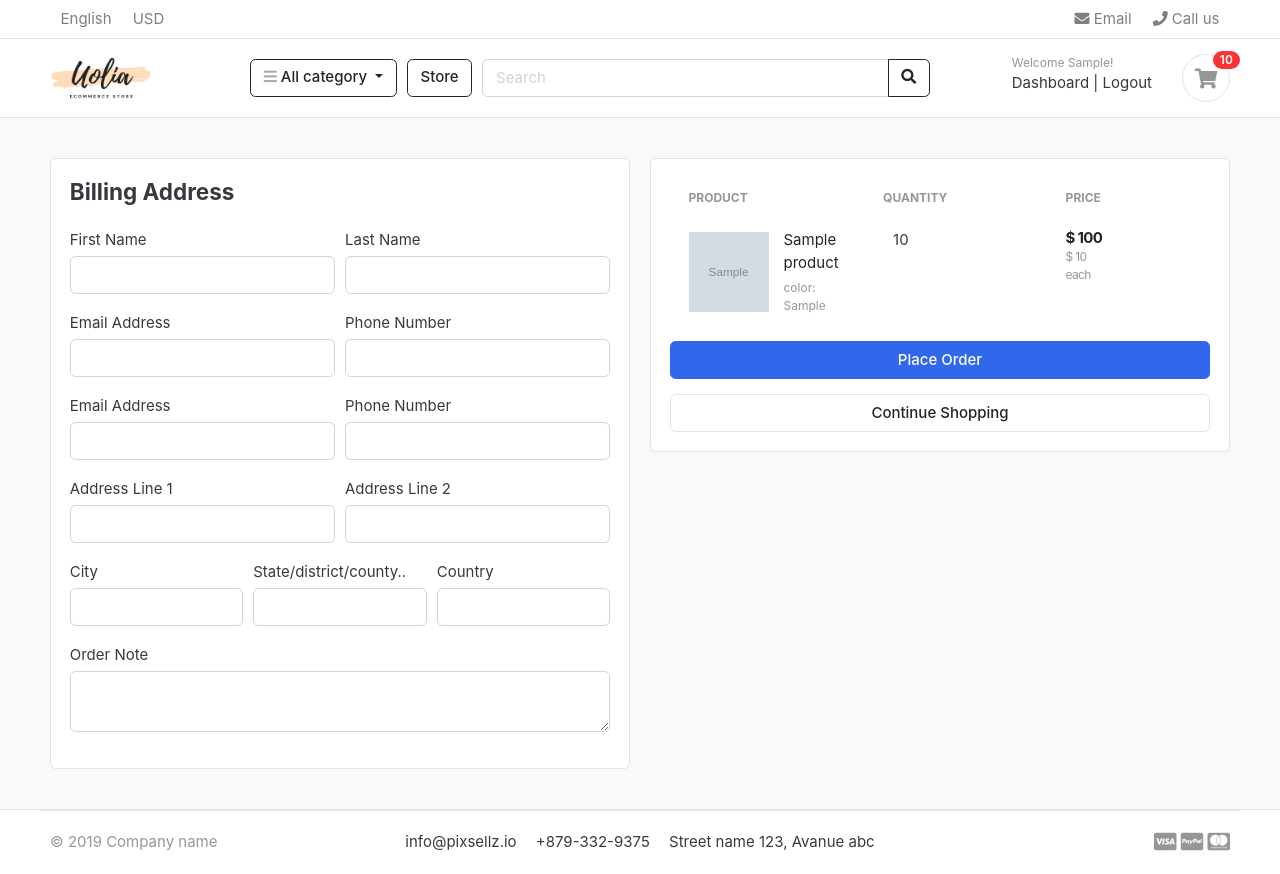
After one commit to Mo7ammedAOS/Emarket-Django-DRF, a Django app: page /cart/checkout/ in a window 1280 px wide. The commit adds this page. Run offline with Django 4.2, Linux system fonts and the light colour scheme; a user stored in the database is signed in; tables that the repository leaves empty hold one stand-in row (values such as "Sample post"); grey boxes marked "Sample" are stand-in pictures; some libraries are stand-ins or nearby versions; some web fonts are replaced.

Commit message:
Effective handling for checkout functionality

```diff
--- a/cart_e/models.py
+++ b/cart_e/models.py
@@ -4,6 +4,7 @@ from django.db import models
 from pickle import TRUE
 from django.db import models
 from store.models import Product, Variation
+from accounts.models import Account
 # Create your models here.
 
 class Cart(models.Model):
@@ -15,9 +16,10 @@ class Cart(models.Model):
 
 
 class CartItem(models.Model):
+    user = models.ForeignKey(Account, on_delete = models.CASCADE, null = True)
     product = models.ForeignKey(Product, on_delete = models.CASCADE)
     variations = models.ManyToManyField(Variation, blank = True)
-    cart = models.ForeignKey(Cart, on_delete = models.CASCADE)
+    cart = models.ForeignKey(Cart, on_delete = models.CASCADE, null = True)
     quantity = models.IntegerField()
     is_active = models.BooleanField(default = True)
 
--- a/cart_e/urls.py
+++ b/cart_e/urls.py
@@ -9,5 +9,6 @@ urlpatterns = [
     path('add_cart/<int:product_id>/' ,views.add_cart ,name='add_cart'),
     path('decrement/<int:product_id>/<int:cartItem_id>/' ,views.decrement_cart ,name='decrement_cart'),
     path('remove_cart_item/<int:product_id>/<int:cartItem_id>/' ,views.remove_cart_item ,name='remove_cart_item'),
+     path('checkout/' ,views.checkout ,name='checkout'),
 
 ]
--- a/cart_e/views.py
+++ b/cart_e/views.py
@@ -2,6 +2,7 @@ from django.shortcuts import HttpResponse, render, redirect
 from store.models import Product , Variation
 from .models import Cart, CartItem
 from django.core.exceptions import ObjectDoesNotExist
+from django.contrib.auth.decorators import login_required
 
 # Create your views here.
 
@@ -17,97 +18,174 @@ def _cart_id(request):
     return cart
 
 def add_cart(request, product_id):
+    current_user = request.user
+    if current_user.is_authenticated:
+        product = Product.objects.get(id = product_id)
+        product_variation = []
+        if request.method ==  'POST' :
+            for item in request.POST:
+                key = item
+                value = request.POST.get(key)
 
-    product = Product.objects.get(id = product_id)
-    product_variation = []
-    if request.method ==  'POST' :
-        for item in request.POST:
-            key = item
-            value = request.POST.get(key)
+                # print(key,value)
 
-            # print(key,value)
+                try:
+                    variation = Variation.objects.get(product = product, variation_category__iexact = key, variation_value__iexact = value)
+                    product_variation.append(variation)
+                    # print(variation)
+                except:
+                    pass
 
-            try:
-                variation = Variation.objects.get(product = product, variation_category__iexact = key, variation_value__iexact = value)
-                product_variation.append(variation)
-                # print(variation)
-            except:
-                pass
-
-    # Briging product
+        # Briging product
 
 
-    # return HttpResponse(product.product_name)
+        # return HttpResponse(product.product_name)
 
-    # get or create cartby try and exception
-
-    try:
-        cart = Cart.objects.get(cart_id = _cart_id(request))
-
-        # return HttpResponse(cart.cart_id)
-
-    except Cart.DoesNotExist:
-
-        cart = Cart.objects.create(
-            cart_id = _cart_id(request)
-        )
-    cart.save()
-
-    # placing product in cart by using cartitem
-
-    is_cart_items_exist = CartItem.objects.filter(product = product,cart = cart).exists()
-    if is_cart_items_exist:
-
-        cartitems = CartItem.objects.filter(product = product, cart = cart)
-
-        existing_variations_list = []
-        id_s = []
-
-        for item in cartitems:
-            existing_variations = item.variations.all()
-            existing_variations_list.append(list(existing_variations))
-
-            id_s.append(item.id)
-        # print(existing_variations_list)
-
-        if product_variation in existing_variations_list:
-            # increment item.quantity + 1
-            index = existing_variations_list.index(product_variation)
-            item_id = id_s[index]
-            item = CartItem.objects.get(id = item_id,product = product)
-            item.quantity += 1
-            item.save()
-        else:
-            # create new caritem
-            item = CartItem.objects.create(product = product, quantity = 1 , cart = cart)
-            if len(product_variation)>0:
-                item.variations.clear()
-                item.variations.add(*product_variation)
-
-            item.save()
-    else:
-        cartitems = CartItem.objects.create(
-            product = product,
-            cart = cart,
-            quantity = 1
-
-        )
-
-        if len(product_variation)>0:
-            cartitems.variations.clear()
-            cartitems.variations.add(*product_variation)
-        cartitems.save()
-
-    return redirect('cart:cart')
+        # get or create cartby try and exception
 
 
-def cart(request, total = 0 , quantity = 0 , cartItems = 0):
+
+        # placing product in cart by using cartitem
+
+        is_cart_items_exist = CartItem.objects.filter(product = product,user = current_user).exists()
+        if is_cart_items_exist:
+
+            cartitems = CartItem.objects.filter(product = product, user = current_user)
+
+            existing_variations_list = []
+            id_s = []
+
+            for item in cartitems:
+                existing_variations = item.variations.all()
+                existing_variations_list.append(list(existing_variations))
+
+                id_s.append(item.id)
+            # print(existing_variations_list)
+
+            if product_variation in existing_variations_list:
+                # increment item.quantity + 1
+                index = existing_variations_list.index(product_variation)
+                item_id = id_s[index]
+                item = CartItem.objects.get(id = item_id,product = product)
+                item.quantity += 1
+                item.save()
+            else:
+                # create new caritem
+                item = CartItem.objects.create(product = product, quantity = 1 , user = current_user)
+                if len(product_variation)>0:
+                    item.variations.clear()
+                    item.variations.add(*product_variation)
+
+                item.save()
+        else:
+            cartitems = CartItem.objects.create(
+                product = product,
+                user = current_user,
+                quantity = 1
+
+            )
+
+            if len(product_variation)>0:
+                cartitems.variations.clear()
+                cartitems.variations.add(*product_variation)
+            cartitems.save()
+
+        return redirect('cart:cart')
+    else:
+        product = Product.objects.get(id = product_id)
+        product_variation = []
+        if request.method ==  'POST' :
+            for item in request.POST:
+                key = item
+                value = request.POST.get(key)
+
+                # print(key,value)
+
+                try:
+                    variation = Variation.objects.get(product = product, variation_category__iexact = key, variation_value__iexact = value)
+                    product_variation.append(variation)
+                    # print(variation)
+                except:
+                    pass
+
+        # Briging product
+
+
+        # return HttpResponse(product.product_name)
+
+        # get or create cartby try and exception
+
+        try:
+            cart = Cart.objects.get(cart_id = _cart_id(request))
+
+            # return HttpResponse(cart.cart_id)
+
+        except Cart.DoesNotExist:
+
+            cart = Cart.objects.create(
+                cart_id = _cart_id(request)
+            )
+        cart.save()
+
+        # placing product in cart by using cartitem
+
+        is_cart_items_exist = CartItem.objects.filter(product = product,cart = cart).exists()
+        if is_cart_items_exist:
+
+            cartitems = CartItem.objects.filter(product = product, cart = cart)
+
+            existing_variations_list = []
+            id_s = []
+
+            for item in cartitems:
+                existing_variations = item.variations.all()
+                existing_variations_list.append(list(existing_variations))
+
+                id_s.append(item.id)
+            # print(existing_variations_list)
+
+            if product_variation in existing_variations_list:
+                # increment item.quantity + 1
+                index = existing_variations_list.index(product_variation)
+                item_id = id_s[index]
+                item = CartItem.objects.get(id = item_id,product = product)
+                item.quantity += 1
+                item.save()
+            else:
+                # create new caritem
+                item = CartItem.objects.create(product = product, quantity = 1 , cart = cart)
+                if len(product_variation)>0:
+                    item.variations.clear()
+                    item.variations.add(*product_variation)
+
+                item.save()
+        else:
+            cartitems = CartItem.objects.create(
+                product = product,
+                cart = cart,
+                quantity = 1
+
+            )
+
+            if len(product_variation)>0:
+                cartitems.variations.clear()
+                cartitems.variations.add(*product_variation)
+            cartitems.save()
+
+        return redirect('cart:cart')
+
+
+def cart(request, total = 0 , quantity = 0 , cartItems = None):
 
     try:
         tax = 0
         assembled_total = 0
-        cart = Cart.objects.get(cart_id = _cart_id(request))
-        cartItems = CartItem.objects.filter(cart = cart , is_active = True)
+        if request.user.is_authenticated:
+            cartItems = CartItem.objects.filter(user = request.user , is_active = True)
+            print(request.user)
+        else:
+            cart = Cart.objects.get(cart_id = _cart_id(request))
+            cartItems = CartItem.objects.filter(cart = cart , is_active = True)
         for item in cartItems:
             total = total + (item.product.price * item.quantity)
             # calculating the total includes taxs:
@@ -129,14 +207,16 @@ def cart(request, total = 0 , quantity = 0 , cartItems = 0):
 
     return render(request,'store/cart.html',context)
 
+
 def decrement_cart(request,product_id, cartItem_id):
 
     product = Product.objects.get(id = product_id)
-
-    cart = Cart.objects.get(cart_id = _cart_id(request))
     try:
-
-        cartitem = CartItem.objects.get(product = product , cart = cart ,id = cartItem_id)
+        if request.user.is_authenticated:
+            cartitem = CartItem.objects.get(product = product , user = request.user ,id = cartItem_id)
+        else:
+            cart = Cart.objects.get(cart_id = _cart_id(request))
+            cartitem = CartItem.objects.get(product = product , cart = cart ,id = cartItem_id)
 
         if cartitem.quantity > 1:
 
@@ -155,11 +235,47 @@ def decrement_cart(request,product_id, cartItem_id):
 def remove_cart_item(request,product_id, cartItem_id):
 
     product = Product.objects.get(id = product_id)
-
-    cart = Cart.objects.get(cart_id = _cart_id(request))
-
-    cartitem = CartItem.objects.get(product = product , cart = cart , id = cartItem_id)
+    if request.user.is_authenticated:
+        cartitem = CartItem.objects.get(product = product , user = request.user , id = cartItem_id)
+    else:
+        cart = Cart.objects.get(cart_id = _cart_id(request))
+        cartitem = CartItem.objects.get(product = product , cart = cart , id = cartItem_id)
 
     cartitem.delete()
 
     return redirect('cart:cart')
+
+
+# Checkout cartitems:
+
+@login_required(login_url='accounts:login')
+def checkout(request, total = 0 , quantity = 0 , cartItems = None):
+
+    try:
+        tax = 0
+        assembled_total = 0
+        if request.user.is_authenticated:
+            cartItems = CartItem.objects.filter(user = request.user , is_active = True)
+        else:
+            cart = Cart.objects.get(cart_id = _cart_id(request))
+            cartItems = CartItem.objects.filter(cart = cart , is_active = True)
+        for item in cartItems:
+            total = total + (item.product.price * item.quantity)
+            # calculating the total includes taxs:
+            tax = (5 * total)/100   # 5 % for tax
+            assembled_total = total + tax
+
+            quantity = quantity + item.quantity
+
+    except ObjectDoesNotExist:
+        pass
+
+    context ={
+        'cartItems':cartItems,
+        'total':total,
+        'tax':tax,
+        'assembled_total':assembled_total,
+        'quantity':quantity
+    }
+
+    return render(request,'store/checkout.html',context)
--- a/online_market/templates/store/cart.html
+++ b/online_market/templates/store/cart.html
@@ -105,7 +105,7 @@
                 <p class="text-center mb-3">
                     <img src="{% static 'images/misc/payments.png' %}" height="26">
                 </p>
-                <a href="./place-order.html" class="btn btn-primary btn-block"> Checkout </a>
+                <a href="{% url 'cart:checkout' %}" class="btn btn-primary btn-block"> Checkout </a>
                 <a href="{% url 'store:store' %}" class="btn btn-light btn-block">Continue Shopping</a>
             </div> <!-- card-body.// -->
             </div> <!-- card.// -->
--- /dev/null
+++ b/online_market/templates/store/checkout.html
@@ -0,0 +1,156 @@
+{% extends 'base.html' %}
+{% load static %}
+
+
+{% block body %}
+
+<section class="section-content padding-y bg">
+    <div class="container">
+
+    <!-- ============================ COMPONENT 1 ================================= -->
+    <div class="row">
+        <aside class="col-lg-6">
+    <div class="card">
+        <div class="card-body">
+            <h4 class="card-tile mb-4">Billing Address</h4>
+            <form action="" method="POST" enctype="multipart/form-data">
+                <div class="form-row">
+                    <div class="col form-group">
+                        <label for="first_name">First Name</label>
+                        <input type="text" class="form-control" name="first_name" required>
+                    </div>
+                    <div class="col form-group">
+                        <label for="last_name">Last Name</label>
+                        <input type="text" class="form-control" name="last_name" required>
+                    </div>
+                </div>
+                <div class="form-row">
+                    <div class="col form-group">
+                        <label for="email">Email Address</label>
+                        <input type="text" class="form-control" name="email" required>
+                    </div>
+                    <div class="col form-group">
+                        <label for="phone_number">Phone Number</label>
+                        <input type="text" class="form-control" name="phone_number" required>
+                    </div>
+                </div>
+                <div class="form-row">
+                    <div class="col form-group">
+                        <label for="email">Email Address</label>
+                        <input type="text" class="form-control" name="email" required>
+                    </div>
+                    <div class="col form-group">
+                        <label for="phone_number">Phone Number</label>
+                        <input type="text" class="form-control" name="phone_number" required>
+                    </div>
+                </div>
+                <div class="form-row">
+                    <div class="col form-group">
+                        <label for="address_line_1">Address Line 1</label>
+                        <input type="text" class="form-control" name="address_line_1" required>
+                    </div>
+                    <div class="col form-group">
+                        <label for="address_line_2">Address Line 2</label>
+                        <input type="text" class="form-control" name="address_line_2">
+                    </div>
+                </div>
+                <div class="form-row">
+                    <div class="col form-group">
+                        <label for="city">City</label>
+                        <input type="text" class="form-control" name="city" required>
+                    </div>
+                    <div class="col form-group">
+                        <label for="state">State/district/county..</label>
+                        <input type="text" class="form-control" name="state" required>
+                    </div>
+                    <div class="col form-group">
+                        <label for="country">Country</label>
+                        <input type="text" class="form-control" name="country" required>
+                    </div>
+                </div>
+                <div class="form-row">
+                    <div class="col form-group">
+                        <label for="city">Order Note</label>
+                        <textarea name="order_note" class="form-control" rows="2"></textarea>
+                    </div>
+                </div>
+
+        </div>
+
+    </div> <!-- card.// -->
+
+        </aside> <!-- col.// -->
+        <aside class="col-lg-6">
+
+
+            <div class="card">
+            <div class="card-body">
+                <table class="table table-borderless table-shopping-cart">
+                    <thead class="text-muted">
+                    <tr class="small text-uppercase">
+                      <th scope="col">Product</th>
+                      <th scope="col" width="120">Quantity</th>
+                      <th scope="col" width="120">Price</th>
+                      <th scope="col" class="text-right" width="200"> </th>
+                    </tr>
+                    </thead>
+                    <tbody>
+                    {% for item in cartItems %}
+                    <tr>
+                        <td>
+                            <figure class="itemside align-items-center">
+                                <div class="aside"><img src="{{item.product.images.url}}" class="img-sm"></div>
+                                <figcaption class="info">
+                                    <a href="{% url 'store:product_detail' item.product.category.slug item.product.slug %}" class="title text-dark">{{item.product.product_name}}</a>
+                                    <p class="text-muted small">
+                                        {%  if item.variations.all  %}
+                                        {%  for var in item.variations.all  %}
+                                        {{var.variation_category | lower}}: {{var.variation_value | capfirst}}<br>
+                                        {%  endfor  %}
+                                        {%  endif  %}
+                                    </p>
+                                </figcaption>
+                            </figure>
+                        </td>
+                        <td>
+                            <!-- col.// -->
+                                        <div class="col">
+
+                                            <div class="input-group input-spinner">
+
+                                            <label for="quantity" >{{item.quantity}}</label>
+
+
+                                            </div> <!-- input-group.// -->
+                                        </div> <!-- col.// -->
+                        </td>
+                        <td>
+                            <div class="price-wrap">
+                                <var class="price">$ {{item.subTotal}}</var>
+                                <small class="text-muted"> $ {{item.product.price}} each </small>
+                            </div> <!-- price-wrap .// -->
+                        </td>
+
+                    </tr>
+                    {% endfor %}
+                    </tbody>
+                    </table>
+
+                <button type="submit" class="btn btn-primary btn-block mb-3"> Place Order </button>
+                <a href="{% url 'store:store' %}" class="btn btn-light btn-block">Continue Shopping</a>
+            </div> <!-- card-body.// -->
+        </form>
+            </div> <!-- card.// -->
+
+    </aside> <!-- col.// -->
+
+
+    </div> <!-- row.// -->
+
+    <!-- ============================ COMPONENT 1 END .// ================================= -->
+
+    </div> <!-- container .//  -->
+    </section>
+
+
+{% endblock %}
--- a/online_market/views.py
+++ b/online_market/views.py
@@ -1,6 +1,6 @@
 from django.shortcuts import render
 from store.models import Product
-from cart_e.views import cart
+
 # Create your views here.
 
 
--- a/templates/base.html
+++ b/templates/base.html
@@ -7,9 +7,9 @@
 <meta http-equiv="cache-control" content="max-age=604800" />
 <meta name="viewport" content="width=device-width, initial-scale=1, shrink-to-fit=no">
 
-<title>GreatKart | One of the Biggest Online Shopping Platform</title>
+<title>Uolia | Find Your Stuff With Us</title>
 
-<link href="{% static 'images/favicon.ico' %}" rel="shortcut icon" type="image/x-icon">
+<link href="{% static 'images/Uolia3w.png' %}" rel="shortcut icon" type="image/x-icon">
 
 <!-- jQuery -->
 <script src="{% static 'js/jquery-2.0.0.min.js' %}" type="text/javascript"></script>
@@ -55,13 +55,13 @@ setTimeout(function(){
         <div class="row align-items-center">
             <div class="col-lg-2 col-md-3 col-6">
                 <a href="{% url 'home:main' %}" class="brand-wrap">
-                    <img class="logo" src="{% static 'images/logo.png' %}">
+                    <img class="logo" src="{% static 'images/Uolia1.png' %}">
                 </a> <!-- brand-wrap.// -->
             </div>
             <div class="col-lg col-sm col-md col-6 flex-grow-0">
                 <div class="category-wrap dropdown d-inline-block float-right">
-                    <button type="button" class="btn btn-primary dropdown-toggle" data-toggle="dropdown">
-                        <i class="fa fa-bars"></i> All category
+                    <button type="button" class="btn btn-outline-dark dropdown-toggle" data-toggle="dropdown">
+                        <i class="fa fa-bars" style="color:rgb(170, 171, 171)"></i> All category
                     </button>
                     <div class="dropdown-menu">
                         {% for category in links %}
@@ -70,14 +70,14 @@ setTimeout(function(){
                     </div>
                 </div>  <!-- category-wrap.// -->
             </div> <!-- col.// -->
-            <a href="{% url 'store:store' %}" class="btn btn-outline-primary">Store</a>
+            <a href="{% url 'store:store' %}" class="btn btn-outline-dark">Store</a>
             <div class="col-lg  col-md-6 col-sm-12 col">
                 <form method="GET" action="{% url 'store:search' %}" class="search">
                     <div class="input-group w-100">
                         <input type="text" class="form-control" style="width:60%;" name="keyword" placeholder="Search">
 
                         <div class="input-group-append">
-                          <button class="btn btn-primary" type="submit">
+                          <button class="btn btn-outline-dark" type="submit">
                             <i class="fa fa-search"></i>
                           </button>
                         </div>
@@ -105,7 +105,7 @@ setTimeout(function(){
                             {% endif %}
                             <a href="{% url 'cart:cart' %}" class="widget-header pl-3 ml-3">
                                 <div class="icon icon-sm rounded-circle border"><i class="fa fa-shopping-cart"></i></div>
-                                <span class="badge badge-pill badge-danger notify">{{counter}}</span>
+                                <span class="badge badge-pill badge-danger notify">{{count_item}}</span>
                             </a>
                         </div> <!-- widgets-wrap.// -->
                     </div> <!-- col.// -->
```
Also changed, not shown: accounts/views.py (+59 -4 lines), cart_e/context_processor.py (+15 -5 lines), cart_e/migrations/0003_cartitem_user_alter_cartitem_cart.py (added), online_market/static/images/Uolia1.png (added), online_market/static/images/Uolia3w.png (added).
